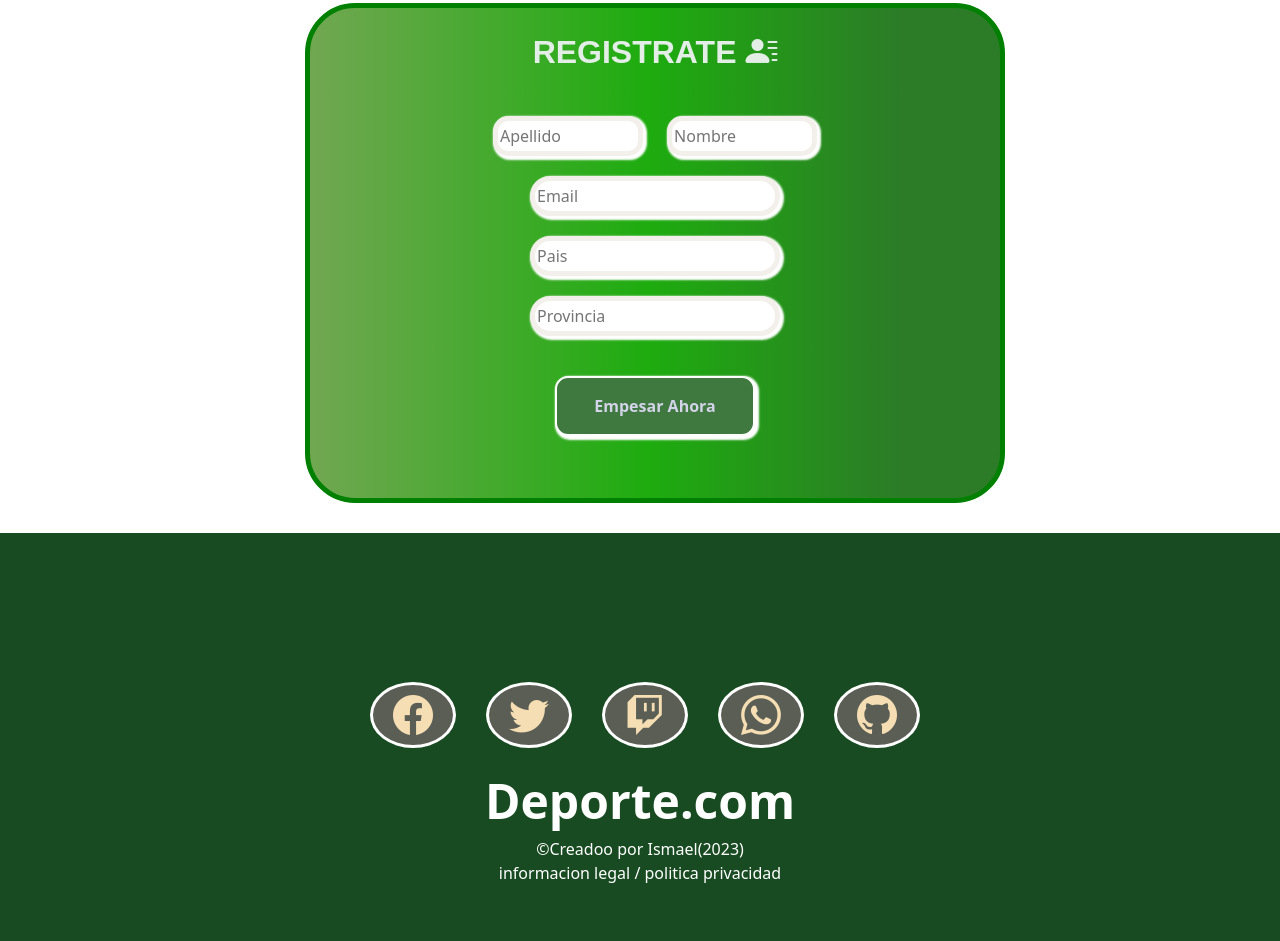
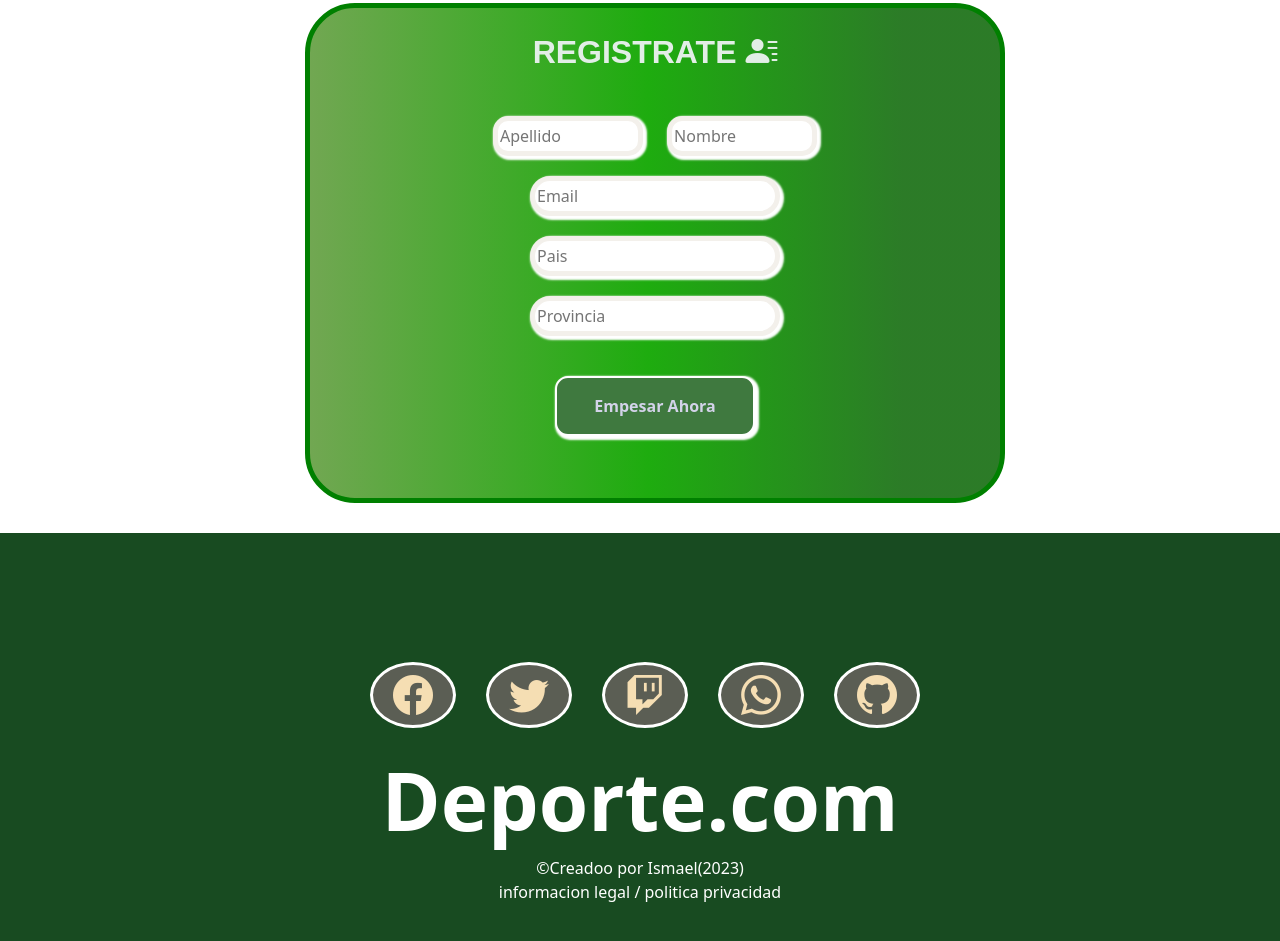
Before and after one commit to joseismaelvargas/DEPORTE., a plain HTML site: page index.html in a window 1280 px wide. Shown: the part 5240-6181 px from the top of the page. Drawn offline with nearby package versions, Linux system fonts and the light colour scheme.

Commit message:
Update style .css

```diff
--- a/css/style .css
+++ b/css/style .css
@@ -213,7 +213,7 @@ box-shadow: 2px 2px 2px 2px white;
 
 
    }
-.footer h1{
+.footer-titulo{
     color: white;
     font-weight: bold;
     font-size: 3rem;
@@ -342,5 +342,8 @@ box-shadow: 2px 2px 2px 2px white;
  .carousel-texto{
     font-size: 25px;
  }
+.footer-titulo{
+     font-size: 80px;
+}
 
 }
```
